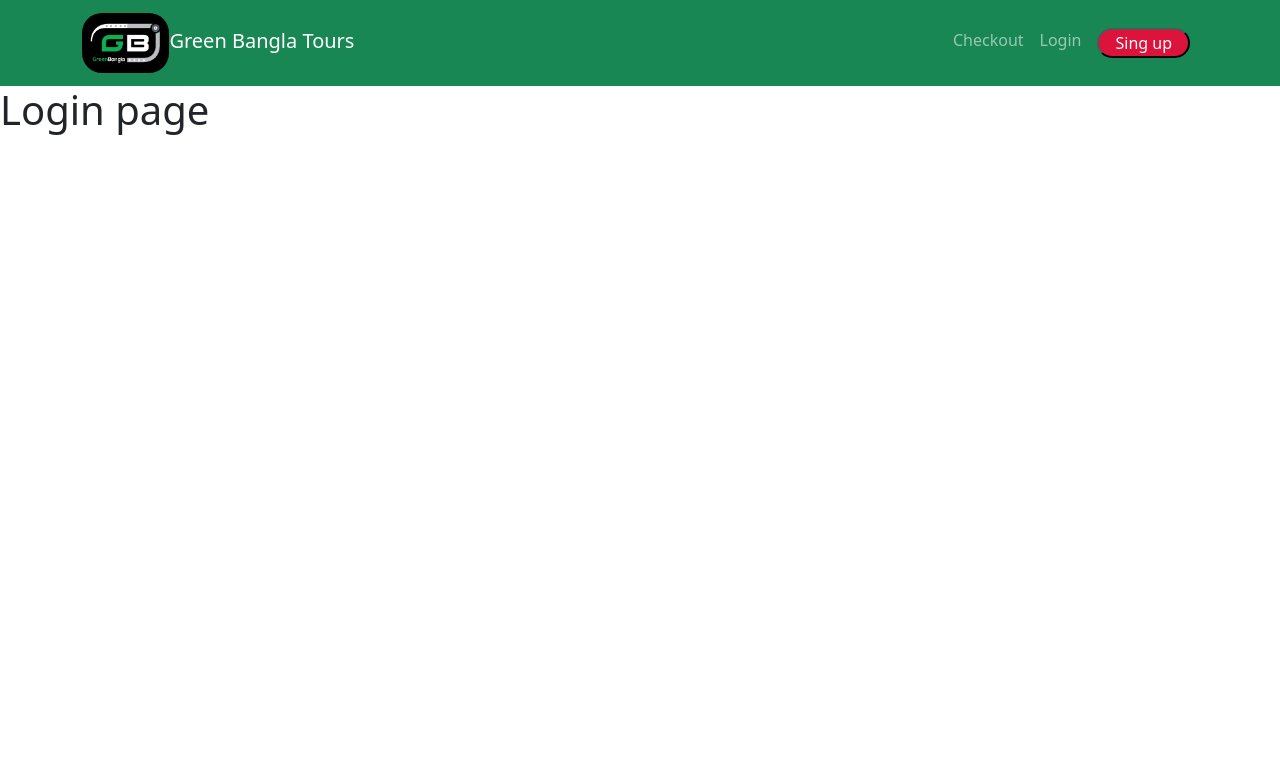
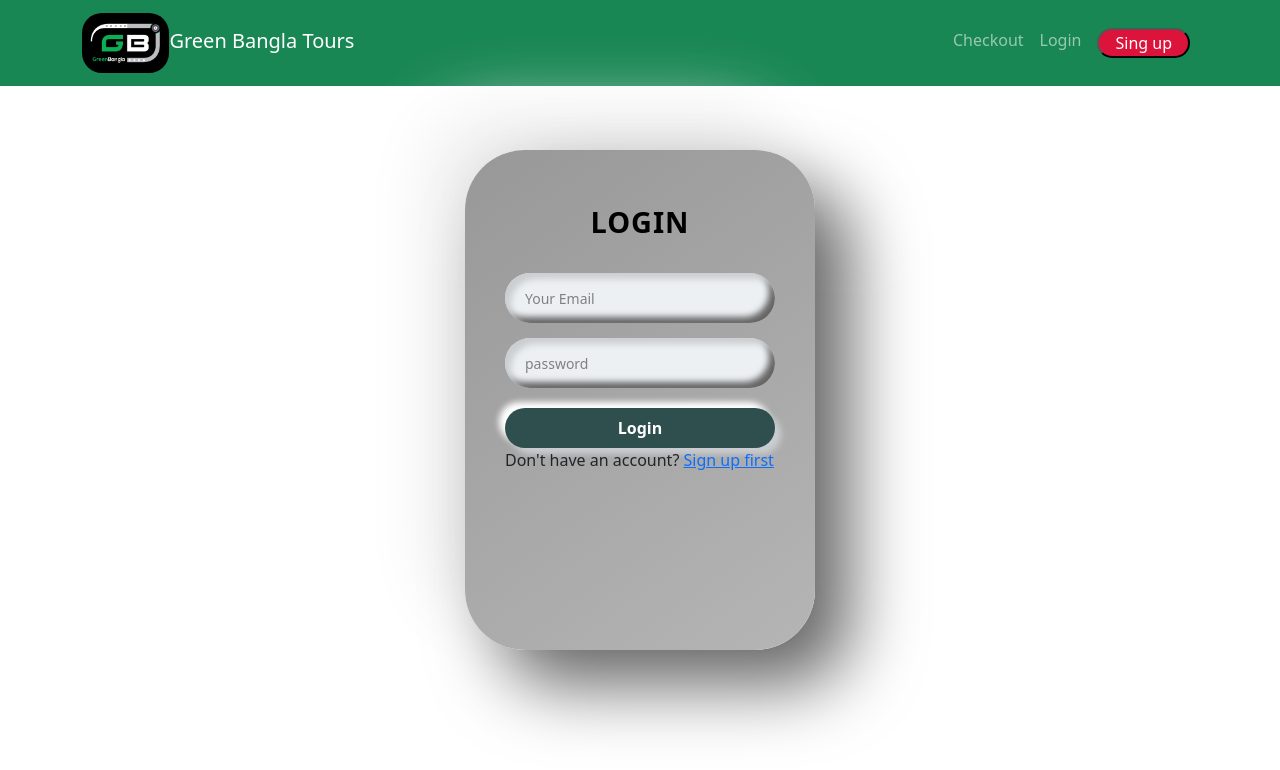
Before and after one commit to Shuvoghosh7/green-bangla-tours, a React (Create React App) app: page /login in a window 1280 px wide. Shown: the top 770 px of the page. Built offline with nearby package versions, Linux system fonts and the light colour scheme; no server answers.

Commit message:
add login and require auth

```diff
--- a/src/App.js
+++ b/src/App.js
@@ -7,6 +7,7 @@ import Login from './Pages/Auth/Login/Login';
 import Checkout from './Pages/Auth/Checkout/Checkout';
 import Singup from './Pages/Auth/Singup/Singup';
 import NotFound from './Pages/NotFound/NotFound';
+import RequireAuth from './Pages/Auth/RequireAuth/RequireAuth';
 
 
 
@@ -16,7 +17,11 @@ function App() {
       <Header/>
       <Routes>
         <Route path='/' element={<Home/>}/>
-        <Route path='/checkout' element={<Checkout/>}/>
+        <Route path='/checkout' element={
+          <RequireAuth>
+            <Checkout/>
+          </RequireAuth>
+        }/>
         <Route path='/login' element={<Login/>}/>
         <Route path='/singup' element={<Singup/>}/>
         <Route path='*' element={<NotFound/>}/>
--- a/src/Pages/Auth/Login/Login.js
+++ b/src/Pages/Auth/Login/Login.js
@@ -1,9 +1,97 @@
-import React from 'react';
+import { useEffect, useState } from "react";
+import { useSignInWithEmailAndPassword} from "react-firebase-hooks/auth";
+import { Link, useLocation, useNavigate } from "react-router-dom";
+import { toast, ToastContainer } from "react-toastify";
+import "react-toastify/dist/ReactToastify.css";
+import  auth  from "../../Firebase.init";
+
+
 
 const Login = () => {
+    const [userInfo, setUserInfo] = useState({
+        email: "",
+        password: "",
+    })
+    const [errors, setErrors] = useState({
+        email: "",
+        password: "",
+        general: "",
+    })
+
+    const [signInWithEmail, user, loading, hookError] = useSignInWithEmailAndPassword(auth);
+
+    const handleEmailChange = (e) => {
+        const emailRegex = /\S+@\S+\.\S+/;
+        const validEmail = emailRegex.test(e.target.value);
+
+        if(validEmail){
+            setUserInfo({...userInfo, email: e.target.value})
+            setErrors({...errors, email: ""})
+        } else {
+            setErrors({...errors, email: "Invalid email"})
+            setUserInfo({...userInfo, email: ""})
+        }
+    }
+    const handlePasswordChange = (e) => {
+        const passwordRegex = /.{6,}/;
+        const validPassword = passwordRegex.test(e.target.value);
+
+        if(validPassword){
+            setUserInfo({...userInfo, password: e.target.value});
+            setErrors({...errors, password: ""});
+        } else {
+            setErrors({...errors, password: "Minimum 6 characters!"});
+            setUserInfo({...userInfo, password: ""})
+        }
+
+    }
+
+    const handleLogin = (e) => {
+        e.preventDefault();
+
+        signInWithEmail(userInfo.email, userInfo.password);
+    }
+
+       const navigate = useNavigate();
+       const location = useLocation();
+       const from = location.state?.from?.pathname || "/";
+
+       useEffect(() => {
+           if (user) {
+               navigate(from);
+           }
+       }, [user]);
+
+    useEffect(() => {
+        const error = hookError;
+        if(error){
+            switch(error?.code){
+                case "auth/invalid-email":
+                    toast("Invalid email provided, please provide a valid email");
+                    break;
+
+                case "auth/invalid-password":
+                    toast("Wrong password. Intruder!!")
+                    break;
+                default:
+                    toast("something went wrong")
+            }
+        }
+    }, [hookError])
+
     return (
-        <div>
-            <h1>Login page</h1>
+        <div className="login-container">
+            <div className="login-title">LOGIN</div>
+            <form className="login-form" onSubmit={handleLogin}>
+                <input type="text" placeholder="Your Email" onChange={handleEmailChange} />
+                {errors?.email && <p className="error-message">{errors.email}</p>}
+                <input type="password" placeholder="password" onChange={handlePasswordChange} />
+                {errors?.password && <p className="error-message">{errors.password}</p> }
+                <button>Login</button>
+                <ToastContainer />
+
+                <p>Don't have an account? <Link to="/singup">Sign up first</Link> </p>
+            </form>
         </div>
     );
 };
--- /dev/null
+++ b/src/Pages/Auth/RequireAuth/RequireAuth.js
@@ -0,0 +1,21 @@
+import React from 'react';
+import { useAuthState } from 'react-firebase-hooks/auth';
+import { Navigate, useLocation } from 'react-router-dom';
+import  auth  from '../../Firebase.init';
+
+const RequireAuth = ({children}) => {
+    const [user, loading, error] = useAuthState(auth);
+    const location = useLocation();
+
+    if(loading){
+        return <p>Loading</p>
+    }
+
+    if(user){
+        return children;
+    } else{
+        return <Navigate to="/login" state={{from: location}} replace />
+    }
+};
+
+export default RequireAuth;
--- a/src/Pages/Auth/Singup/Singup.js
+++ b/src/Pages/Auth/Singup/Singup.js
@@ -1,6 +1,6 @@
 import { useEffect, useState } from "react";
 import { useCreateUserWithEmailAndPassword } from "react-firebase-hooks/auth";
-import { useLocation, useNavigate } from "react-router-dom";
+import { Link, useLocation, useNavigate } from "react-router-dom";
 import { toast, ToastContainer } from "react-toastify";
 import "react-toastify/dist/ReactToastify.css";
 import  auth  from "../../Firebase.init";
@@ -105,6 +105,7 @@ const Signup = () => {
                 <button>Sign up</button>
 
                 <ToastContainer />
+                <p>Already have an account? <Link to="/login">Login in</Link> </p>
             </form>
         </div>
     );
--- a/src/Pages/Shared/Header/Header.js
+++ b/src/Pages/Shared/Header/Header.js
@@ -1,14 +1,18 @@
 import React from 'react';
+import { signOut } from "firebase/auth";
 import { Container, Nav, Navbar } from 'react-bootstrap';
+import { useAuthState } from 'react-firebase-hooks/auth';
 import { Link } from 'react-router-dom';
 import logo2 from '../../../images/logo3.png'
+import auth from '../../Firebase.init';
 import './Header.css'
 const Header = () => {
+    const [user] = useAuthState(auth);
     return (
-        <Navbar collapseOnSelect expand="lg" bg="success"  variant="dark">
+        <Navbar collapseOnSelect expand="lg" bg="success" variant="dark">
             <Container>
                 <Navbar.Brand as={Link} to="/">
-                    <img style={{height:'60px',borderRadius:'20px'}} src={logo2} alt="" />
+                    <img style={{ height: '60px', borderRadius: '20px' }} src={logo2} alt="" />
                     <span>Green Bangla Tours</span>
                 </Navbar.Brand>
                 <Navbar.Toggle aria-controls="responsive-navbar-nav" />
@@ -17,8 +21,9 @@ const Header = () => {
                     </Nav>
                     <Nav>
                         <Nav.Link as={Link} to="checkout">Checkout</Nav.Link>
-                        <Nav.Link as={Link}  to="login">Login</Nav.Link>
-                        <Nav.Link eventKey={2} as={Link}   to="singup">
+                        {user? <button onClick={()=>signOut(auth)} className='sing-out'>Sing out</button>:<Nav.Link as={Link} to="login">Login</Nav.Link>}
+
+                        <Nav.Link eventKey={2} as={Link} to="singup">
                             <button className='buttons px-3'>Sing up</button>
                         </Nav.Link>
                     </Nav>
```
